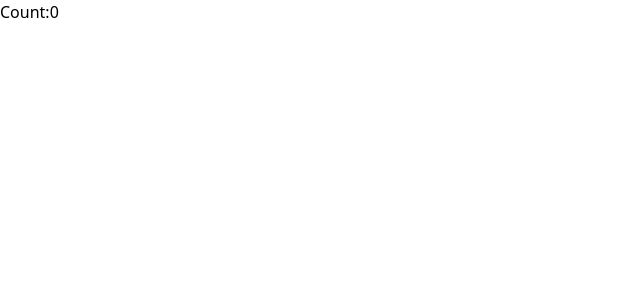
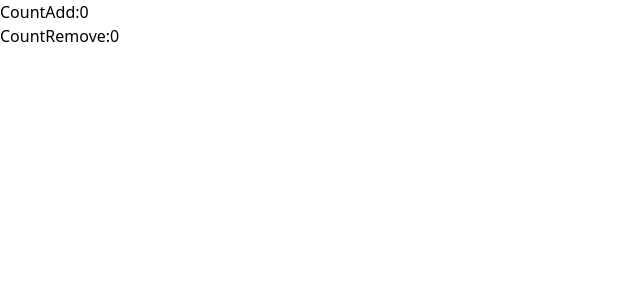
Before and after one commit to Alessandro1910/esercizi-per-casa, a React (Vite) app: page / in a window 1280 px wide. Shown: the top 300 px of the page, without its empty margins (0-640 px from the left). Built offline with nearby package versions, Linux system fonts and the light colour scheme.

Commit message:
esercizo numero 8

```diff
--- a/src/assets/Count.jsx
+++ b/src/assets/Count.jsx
@@ -10,9 +10,17 @@ const  Count = () => {
     })
    }
 
+   const handleDecrement = () => {
+    setCount((count) => {
+        return count - 1
+    })
+   }
+
     return (
       <>
-        <button onClick={handleIncrement}>Count:{count}</button>
+        <button onClick={handleIncrement}>CountAdd:{count}</button>
+        <br />
+        <button onClick={handleDecrement}>CountRemove:{count}</button>
       </>
     )
   }
```
